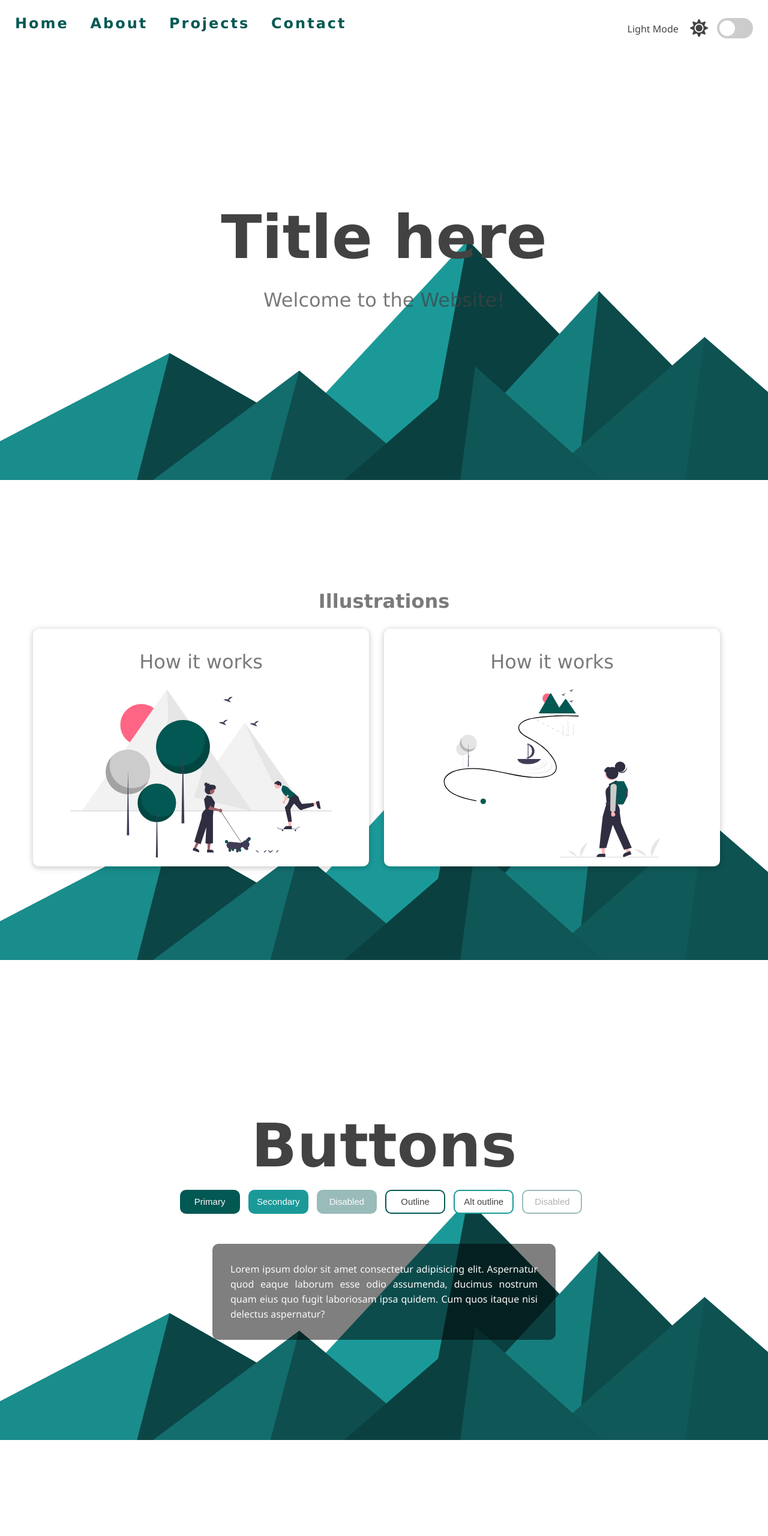
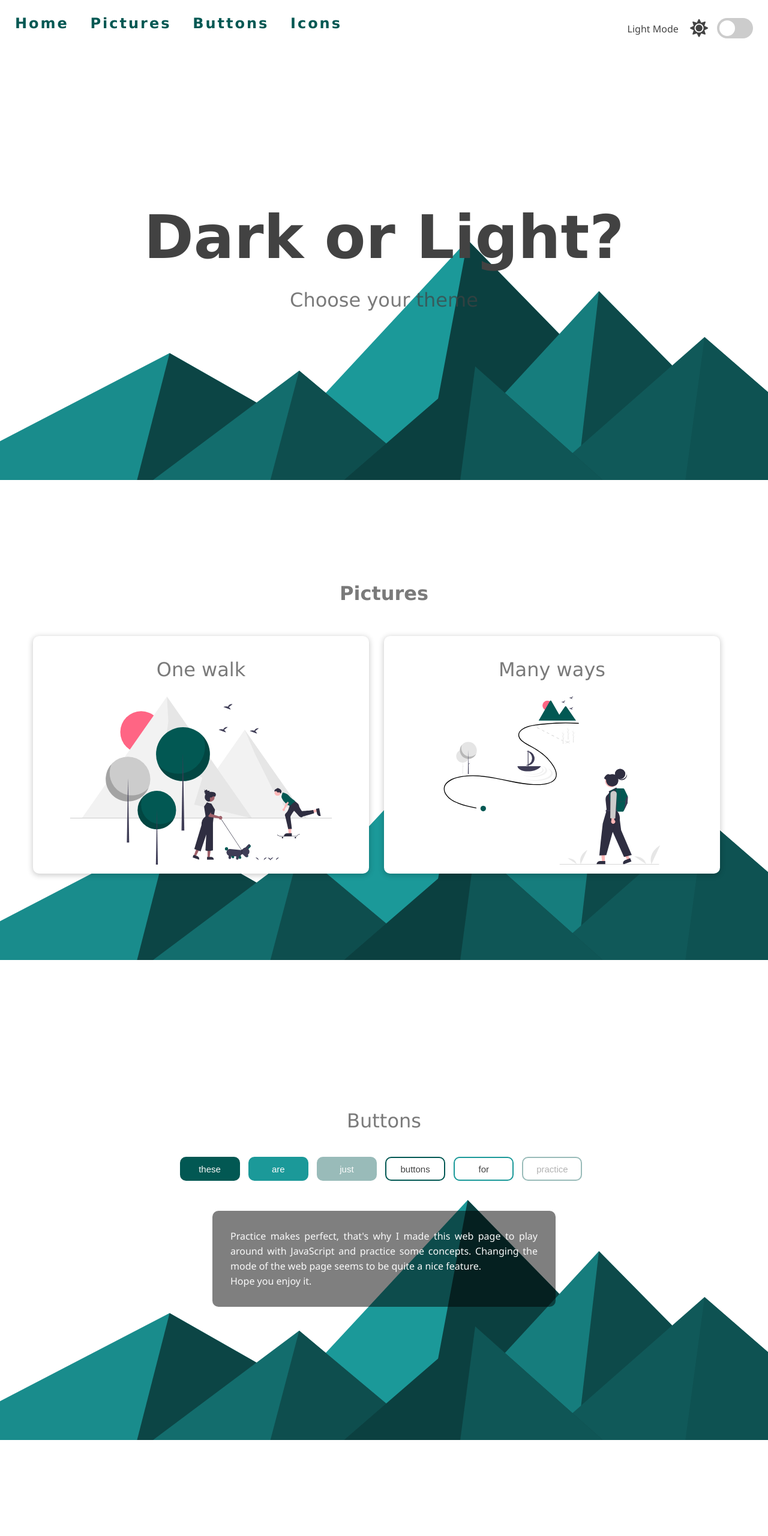
Before and after one commit to lenablank/light-dark-mode, a plain HTML site: page index.html in a window 1280 px wide. Shown: the top 2560 px of the page at 60% size. Drawn offline with Linux system fonts and the light colour scheme.

Commit message:
add wording and links

```diff
--- a/index.html
+++ b/index.html
@@ -24,54 +24,54 @@
     <!-- Navigation -->
     <nav id="nav">
         <a href="#home">Home</a>
-        <a href="#about">About</a>
-        <a href="#projects">Projects</a>
-        <a href="#contact">Contact</a>
+        <a href="#about">Pictures</a>
+        <a href="#projects">Buttons</a>
+        <a href="#contact">Icons</a>
     </nav>
     <!-- Home Section -->
     <section id="home">
         <div class="title-group">
-            <h1>Title here</h1>
-            <h2>Welcome to the Website!</h2>
+            <h1>Dark or Light?</h1>
+            <h2>Choose your theme</h2>
         </div>
     </section>
     <!-- About Section -->
     <section id="about">
-        <h2><strong>Illustrations</strong></h2>
+        <h2><strong>Pictures</strong></h2>
         <div class="about-container">
             <div class="image-container">
-                <h2>How it works</h2>
+                <h2>One walk</h2>
                 <img src="img/undraw_Nature_fun_re_light.svg" alt="nature" id="image1">
             </div>
             <div class="image-container">
-                <h2>How it works</h2>
+                <h2>Many ways</h2>
                 <img src="img/undraw_adventure_map_light.svg" alt="adventure" id="image2">
             </div>
         </div>
     </section>
     <!-- Projects Section -->
     <section id="projects">
-        <h1>Buttons</h1>
+        <h2>Buttons</h2>
         <div class="buttons">
-            <button class="primary">Primary</button>
-            <button class="secondary">Secondary</button>
-            <button class="primary" disabled>Disabled</button>
-            <button class="outline">Outline</button>
-            <button class="secondary outline">Alt outline</button>
-            <button class="outline" disabled>Disabled</button>
+            <button class="primary">these</button>
+            <button class="secondary">are</button>
+            <button class="primary" disabled>just</button>
+            <button class="outline">buttons</button>
+            <button class="secondary outline">for</button>
+            <button class="outline" disabled>practice</button>
         </div>
         <div class="text-box" id="text-box">
-            <p>Lorem ipsum dolor sit amet consectetur adipisicing elit. Aspernatur quod eaque laborum esse odio
-                assumenda, ducimus nostrum quam eius quo fugit laboriosam ipsa quidem. Cum quos itaque nisi delectus
-                aspernatur?</p>
+            <p>Practice makes perfect, that's why I made this web page to play around with JavaScript and practice some
+                concepts. Changing the mode of the web page seems to be quite a nice feature. <br> Hope you enjoy it.
+            </p>
         </div>
     </section>
     <!-- Contact Section -->
     <section id="contact">
         <div class="social-icons">
-            <i class="fab fa-github-square"></i>
-            <i class="fab fa-linkedin"></i>
-            <i class="fab fa-facebook-square"></i>
+            <a href="https://github.com/lenablank"><i class="fab fa-github-square"></i></a>
+            <a href="https://www.linkedin.com/in/elena-blank/"><i class="fab fa-linkedin"></i></a>
+            <a href="https://www.facebook.com/lena.blank.9"><i class="fab fa-facebook-square"></i></a>
         </div>
         </div>
     </section>
--- a/script.js
+++ b/script.js
@@ -15,8 +15,7 @@ function imageMode(color) {
 function toggleDarkLightMode(isDark) {
     nav.style.backgroundColor = isDark ? 'rgb(0 0 0 / 50%' : 'rgb(255 255 255 / 50%';
     textBox.style.backgroundColor = isDark ? 'rgb(255 255 255 / 50%)' : 'rgb(0 0 0 / 50%)';
-    // console.log(toggleIcon.children);
-    toggleIcon.children[0].textContent = isLight ? 'Dark Mode' : 'Light Mode';
+    toggleIcon.children[0].textContent = isDark ? 'Dark Mode' : 'Light Mode';
     isDark ? toggleIcon.children[1].classList.replace('fa-sun', 'fa-moon') :
     toggleIcon.children[1].classList.replace('fa-moon', 'fa-sun');
     isDark ? imageMode('dark') : imageMode('light');
--- a/style.css
+++ b/style.css
@@ -16,7 +16,7 @@
   --primary-variant: #6c63ff;
   --secondary-color: #03dac5;
   --on-primary: #000;
-  --on-background: rgba(255, 255, 255, 0.9);
+  --on-background: #6629af;
   --on-background-alt: rgba(255, 255, 255, 0.7);
   --background: #121212;
 }
@@ -91,6 +91,7 @@ a:focus {
 /* About Section */
 .about-container {
   display: flex;
+  margin-top: 2%;
 }
 
 .image-container {
```
Also changed, not shown: 1 other file.
